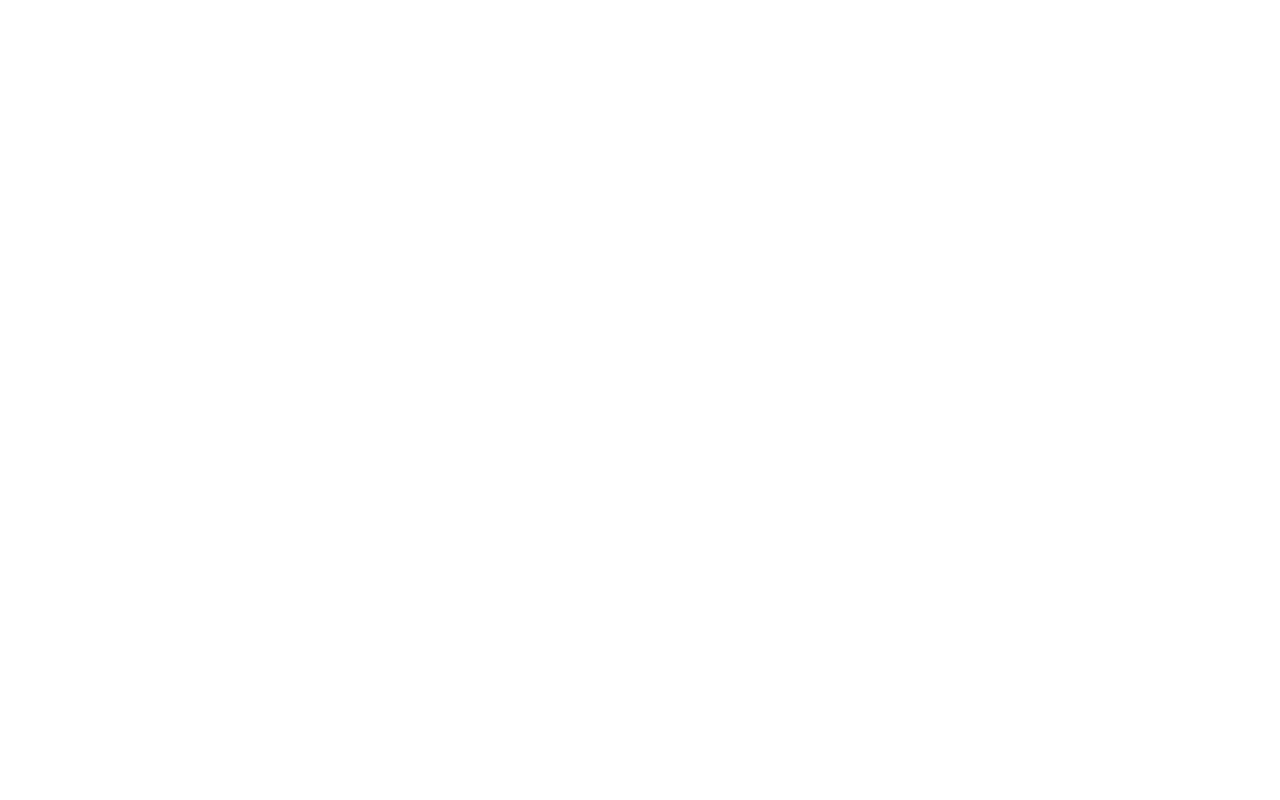
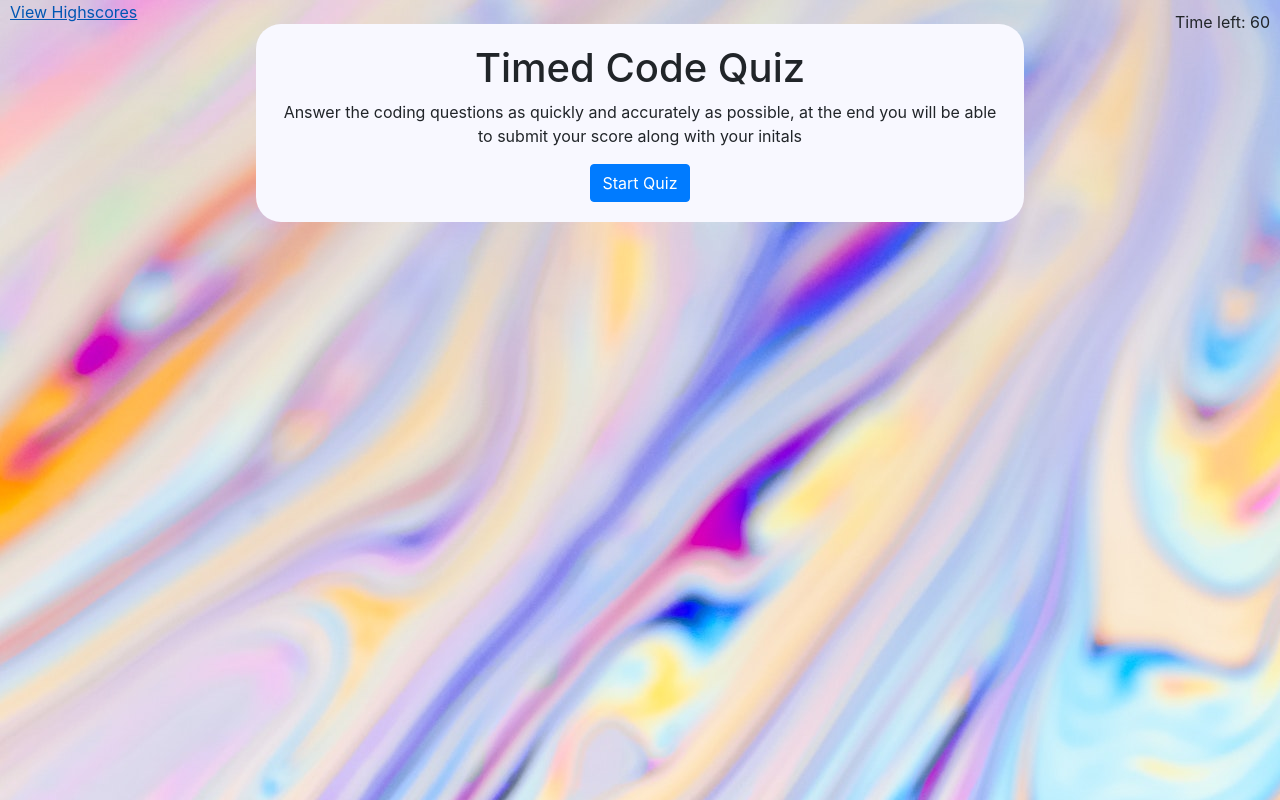
Before and after one commit to zackjjohnston/Code-Quiz, a plain HTML site: page index.html in a window 1280 px wide. Drawn offline with nearby package versions, Linux system fonts and the light colour scheme.

Commit message:
styled container

```diff
--- a/assets/style.css
+++ b/assets/style.css
@@ -0,0 +1,18 @@
+.timer {
+    float: right;
+    padding: 10px;
+}
+.highScores {
+    padding: 10px;
+}
+body {
+    background-image: url("images/background.jpg");
+}
+.container {
+    width: 60%;
+    background-color:ghostwhite;
+    margin: auto;
+    text-align: center;
+    padding: 20px;
+    border-radius: 25px;
+}
--- a/index.html
+++ b/index.html
@@ -9,7 +9,17 @@
     <link rel="stylesheet" href="https://cdn.jsdelivr.net/npm/bootstrap@4.6.0/dist/css/bootstrap.min.css" integrity="sha384-B0vP5xmATw1+K9KRQjQERJvTumQW0nPEzvF6L/Z6nronJ3oUOFUFpCjEUQouq2+l" crossorigin="anonymous">
     <link rel="stylesheet" href="assets/style.css">
 </head>
-<body background="assets/">
-
+<body>
+    <!-- header containing  high scores button and timer -->
+    <header>
+        <a class="highScores" onclick="showScore()" href="#">View Highscores</a>
+        <div class="timer">Time left: 60</div>
+    </header>
+    <div class="container">
+        <h1>Timed Code Quiz</h1>
+        <p>Answer the coding questions as quickly and accurately as possible,
+            at the end you will be able to submit your score along with your initals</p>
+            <button class="btn btn-primary" id="startButton">Start Quiz</button>
+    </div>
 </body>
 </html>
```
Also changed, not shown: assets/images/background.jpg (renamed from assets/background.jpg).
